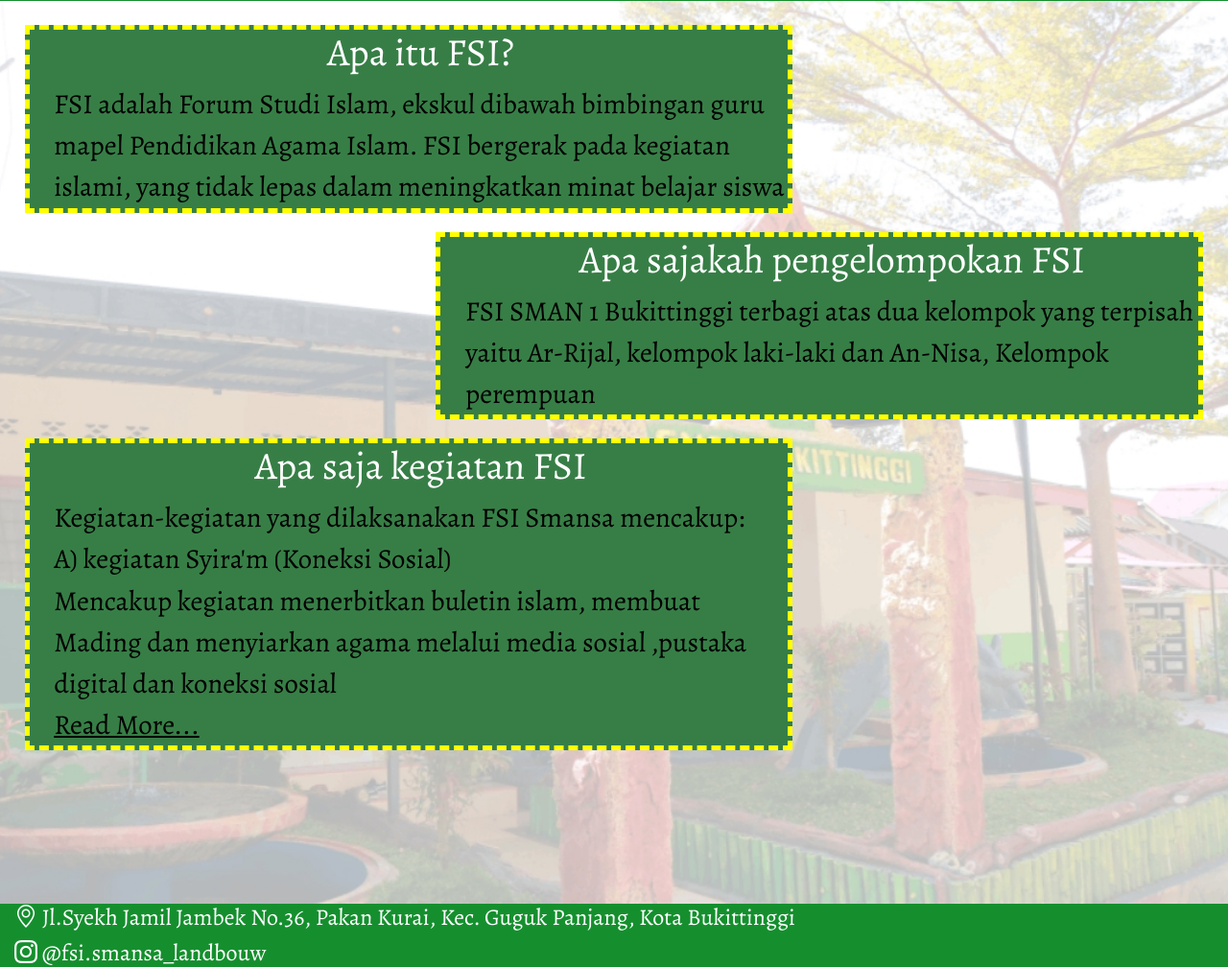
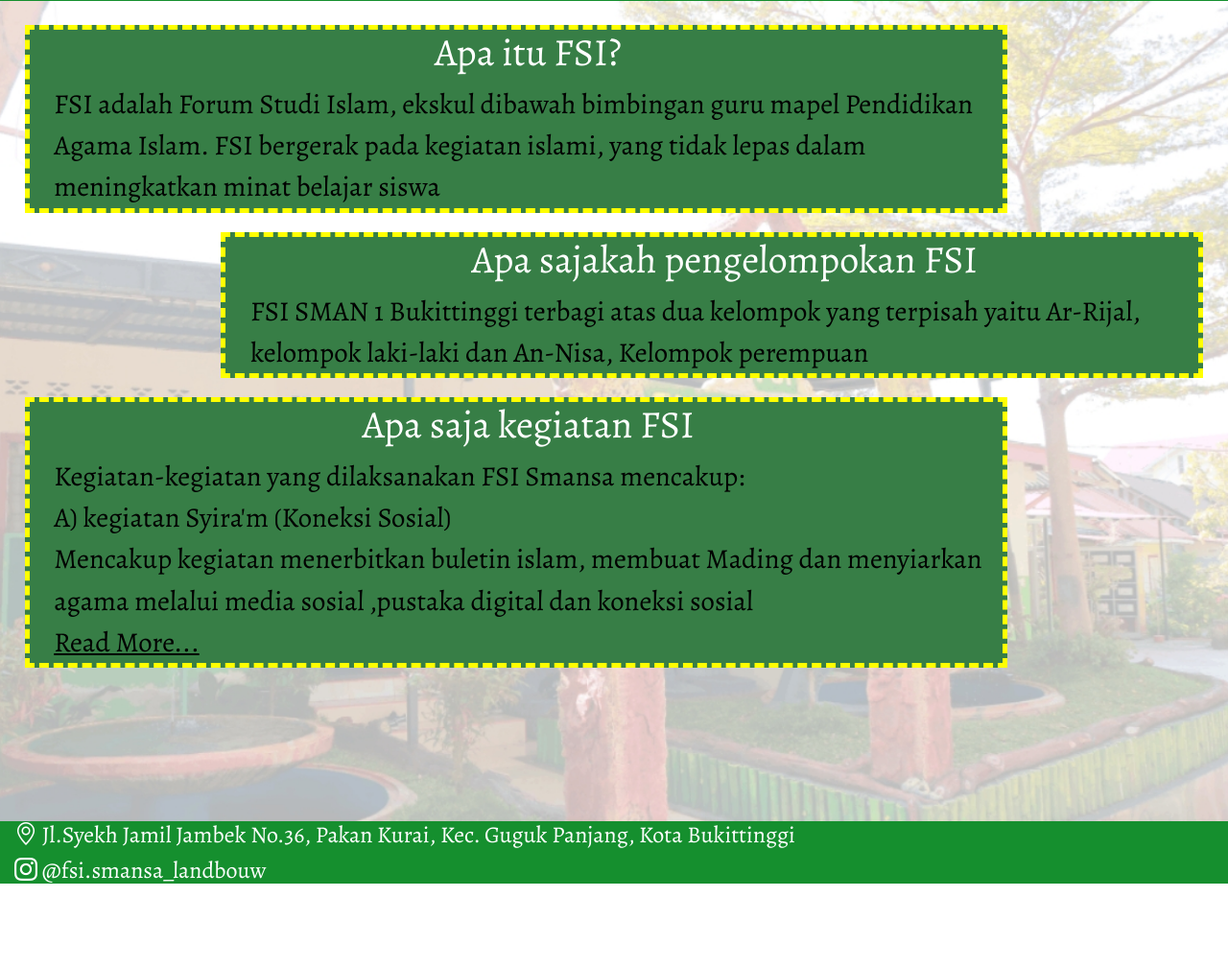
Before and after one commit to MnyaMnya/fsi-web, a website: page public/html/home.html in a window 1280 px wide. Shown: the part 350-1359 px from the top of the page at 96% size. After the commit the page ends 1273 px from the top, so only its background shows below. Drawn offline with nearby package versions, Linux system fonts and the light colour scheme.

Commit message:
fix all footer

```diff
--- a/public/css/home.css
+++ b/public/css/home.css
@@ -181,7 +181,7 @@
         text-align: left;
         line-break: auto;
         background-color: rgb(55, 126, 70);
-        width: 800px;
+        width: 80vw;
         font-family: 'Alegreya', serif;
         color: rgb(0, 0, 0);
         padding-left: 2vw;
--- a/public/html/footer.html
+++ b/public/html/footer.html
@@ -1,8 +1,6 @@
-</div>
-<div id="footer" class="container-fluid">
+<footer id="footer" class="container-fluid">
 <!--<img src="../img/loc.png" width="35" height="35">-->
 <h4 class="bi bi-geo-alt ">  Jl.Syekh Jamil Jambek No.36, Pakan Kurai, Kec. Guguk Panjang, Kota Bukittinggi</h4>
 <!--<img src="../img/ig.png" width="35" height="35">-->
 <h4 class="bi bi-instagram"><!--<a href=https://instagram.com/fsi.smansa_landbouw?utm_medium=copy_link class="">-->  @fsi.smansa_landbouw</h4>
-</div>
-</div>
+</footer>
```
Also changed, not shown: 2 other files.
